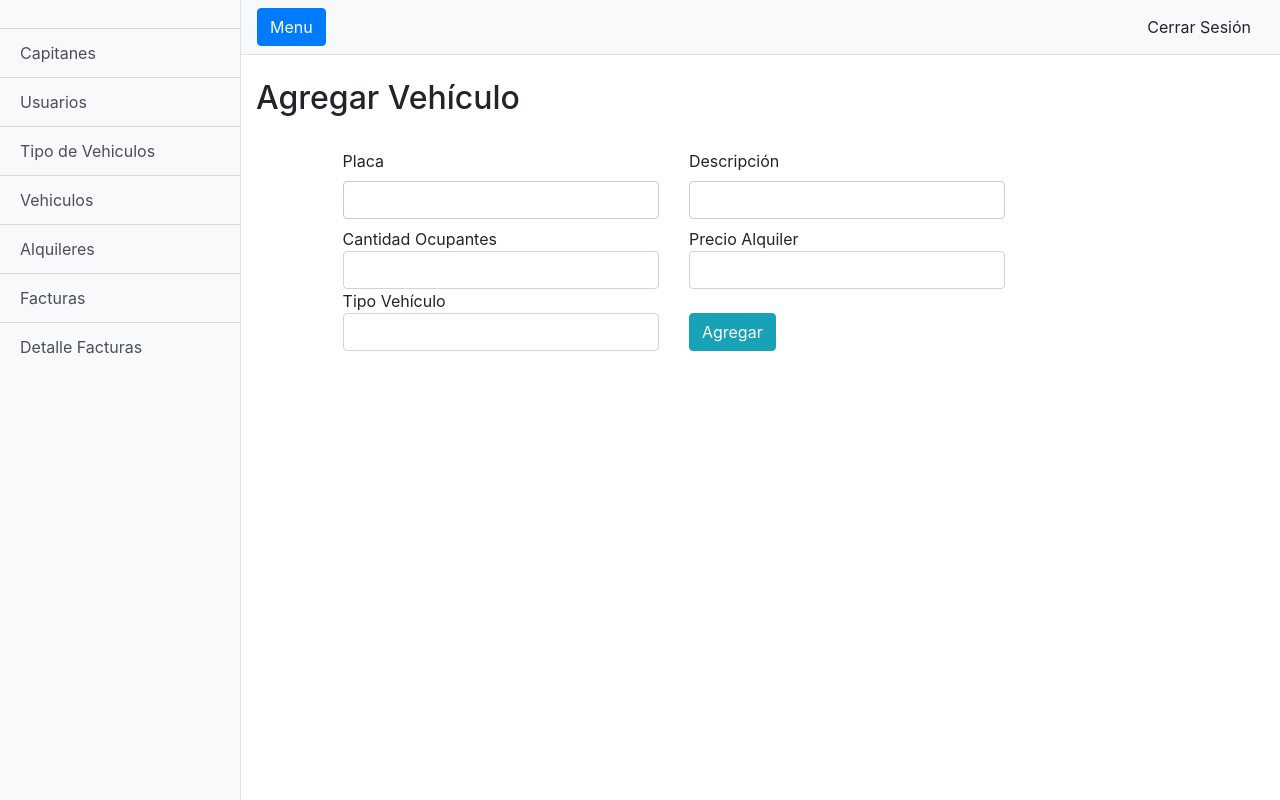
After one commit to hateje/ProyectoLenguajesBD2022, a PHP site: page /orcl/View/agregarVehiculo.php in a window 1280 px wide. The commit adds this page. Run offline with PHP 8.4, Linux system fonts and the light colour scheme; some libraries are stand-ins or nearby versions.

Commit message:
Se agregan los SP para insertar desde PHP
Se agrega la funcionalidad para permitir al usuario insertar usando la interfaz gráfica en php

```diff
--- a/Controller/UsuariosController.php
+++ b/Controller/UsuariosController.php
@@ -3,16 +3,24 @@
     include_once "../Model/UsuariosModel.php";
 
     /*LLAMADOS*/
-    if(isset($_POST['btnRegistrar']))
+    if(isset($_POST['btnAgregarTipoVehiculo']))
     {
-        $cedula = $_POST["txtCedula"];
-        $Nombre = $_POST["txtNombre"];
-        $Correo = $_POST["txtCorreo"];
-        $Contrasenna = $_POST["txtContrasenna"];
-        $Rol = $_POST["txtRol"];
+        $tipo = $_POST["txtTipo"];
+        RegistrarTipoVehiculoModel($tipo);
 
-        RegistrarUsuariosModel($cedula, $Nombre, $Correo, $Contrasenna, $Rol);
-        header("Location: ../View/MantUsuarios.php");
+        header("Location: ../View/tipoVehiculo.php");
+    }
+
+    if(isset($_POST['btnAgregarVehiculo']))
+    {
+        $Placa = $_POST["txtPlaca"];
+        $Descripcion = $_POST["txtDescripcion"];
+        $Ocupantes = $_POST["txtOcupantes"];
+        $PrecioAlquiler = $_POST["txtPrecioAlquiler"];
+        $TipoVehiculo = $_POST["txtTipoVehiculo"];
+        RegistrarVehiculoModel($Placa, $Descripcion, $Ocupantes, $PrecioAlquiler, $TipoVehiculo);
+
+        header("Location: ../View/vehiculo.php");
     }
 
 
--- a/Model/UsuariosModel.php
+++ b/Model/UsuariosModel.php
@@ -156,5 +156,20 @@
        return $mi_cursor;
    }
 
+   function RegistrarTipoVehiculoModel($tipo)
+    {
+        $instancia = AbrirBaseDatos();
+        $lista = oci_parse($instancia, "BEGIN insertTipoVehiculo('$tipo'); END;");
+        oci_execute($lista);
+        CerrarBaseDatos($instancia);
+    }
 
+
+    function RegistrarVehiculoModel($Placa, $Descripcion, $Ocupantes, $PrecioAlquiler, $TipoVehiculo)
+    {
+        $instancia = AbrirBaseDatos();
+        $lista = oci_parse($instancia, "BEGIN insertVehiculo('$Placa','$Descripcion','$Ocupantes','$PrecioAlquiler','$TipoVehiculo'); END;");
+        oci_execute($lista);
+        CerrarBaseDatos($instancia);
+    }
 ?>
--- a/View/Usuarios.php
+++ b/View/Usuarios.php
@@ -33,6 +33,7 @@
 
 
                 <br />
+                <h2>Usuarios</h2>
                 <br />
             <div class="table-responsive">
                 <table id="tUsuarios" class="table table-hover table-bordered">
--- /dev/null
+++ b/View/agregarVehiculo.php
@@ -0,0 +1,91 @@
+<?php
+    include_once "componentes.php";
+    include_once "../Controller/UsuariosController.php";
+?>
+
+<!DOCTYPE html>
+<html lang="en">
+
+<head>
+
+    <meta charset="utf-8">
+    <meta name="viewport" content="width=device-width, initial-scale=1, shrink-to-fit=no">
+    <meta name="description" content="">
+    <meta name="author" content="">
+
+    <title>Agregar Vehiculo</title>
+    <link href="../vendor/bootstrap/css/bootstrap.min.css" rel="stylesheet">
+    <link href="../css/simple-sidebar.css" rel="stylesheet">
+
+</head>
+
+<body>
+    <form action="" method="POST">
+
+        <div class="d-flex" id="wrapper">
+
+            <?php MostrarMenu(); ?>
+
+            <div id="page-content-wrapper">
+
+                <?php MostrarHeader(); ?>
+
+                <div class="container-fluid">
+
+                    <br />
+                    <h2>Agregar Vehículo</h2>
+                    <br />
+
+                    <div class="row">
+
+                        <div class="col-1">
+                        </div>
+                        <div class="col-4">
+                            Placa
+                            <input type="text" name="txtPlaca" class="form-control" Value="" required>
+                        </div>
+                        <div class="col-4">
+                            Descripción
+                            <input type="text" name="txtDescripcion" class="form-control" Value="" required>
+                        </div>
+                        <div class="col-12">
+                        </div>
+                        <div class="col-1">
+                        </div>
+                        <div class="col-4">
+                            Cantidad Ocupantes
+                            <input type="number" name="txtOcupantes" class="form-control" Value="" required>
+                        </div>
+                        <div class="col-4">
+                            Precio Alquiler
+                            <input type="number" name="txtPrecioAlquiler" class="form-control" Value="" required>
+                        </div>
+                        <div class="col-12">
+                        </div>
+                        <div class="col-1">
+                        </div>
+                        <div class="col-4">
+                            Tipo Vehículo
+                            <input type="number" name="txtTipoVehiculo" class="form-control" Value="" required>
+                        </div>
+                        <div class="col-4">
+                        <br />
+                            <input type="submit" name="btnAgregarVehiculo" Value="Agregar" class="btn btn-info">
+                        </div>
+
+                    </div>
+
+
+                </div>
+
+            </div>
+        </div>
+
+        <script src="../vendor/jquery/jquery.min.js"></script>
+        <script src="../vendor/bootstrap/js/bootstrap.bundle.min.js"></script>
+        <script src="../js/simple-sidebar.js"></script>
+
+    </form>
+</body>
+
+</html>
--- a/View/alquileres.php
+++ b/View/alquileres.php
@@ -33,6 +33,7 @@
 
 
                 <br />
+                <h2>Alquileres</h2>
                 <br />
             <div class="table-responsive">
                 <table id="tUsuarios" class="table table-hover table-bordered">
--- a/View/capitanes.php
+++ b/View/capitanes.php
@@ -33,6 +33,7 @@
 
 
                 <br />
+                <h2>Capitanes</h2>
                 <br />
             <div class="table-responsive">
                 <table id="tUsuarios" class="table table-hover table-bordered">
--- a/View/detalleFacturas.php
+++ b/View/detalleFacturas.php
@@ -33,6 +33,7 @@
 
 
                 <br />
+                <h2>Detalle Facturas</h2>
                 <br />
             <div class="table-responsive">
                 <table id="tUsuarios" class="table table-hover table-bordered">
--- a/View/facturas.php
+++ b/View/facturas.php
@@ -33,6 +33,7 @@
 
 
                 <br />
+                <h2>Facturas</h2>
                 <br />
             <div class="table-responsive">
                 <table id="tUsuarios" class="table table-hover table-bordered">
--- a/View/tipoVehiculo.php
+++ b/View/tipoVehiculo.php
@@ -33,6 +33,7 @@
 
 
                 <br />
+                <h2>Tipo Vehículos</h2>
                 <br />
             <div class="table-responsive">
                 <table id="tUsuarios" class="table table-hover table-bordered">
@@ -46,6 +47,7 @@
                         <?php ConsultarTipoVehiculoOracle(); ?>
                     </tbody>
                 </table>
+                <a href="agregarTipoVehiculo.php" class="btn btn-info">Agregar Tipo Vehículo</a>
             </div>
 </div>
         </div>
--- a/View/vehiculo.php
+++ b/View/vehiculo.php
@@ -33,6 +33,7 @@
 
 
                 <br />
+                <h2>Vehículos</h2>
                 <br />
             <div class="table-responsive">
                 <table id="tUsuarios" class="table table-hover table-bordered">
@@ -49,6 +50,7 @@
                         <?php ConsultarVehiculoOracle(); ?>
                     </tbody>
                 </table>
+                <a href="agregarVehiculo.php" class="btn btn-info">Agregar Vehículo</a>
             </div>
 </div>
         </div>
```
Also changed, not shown: SQL/RestructuracionBD.sql (+15 -0 lines), View/agregarTipoVehiculo.php (added, +67 -0 lines).
